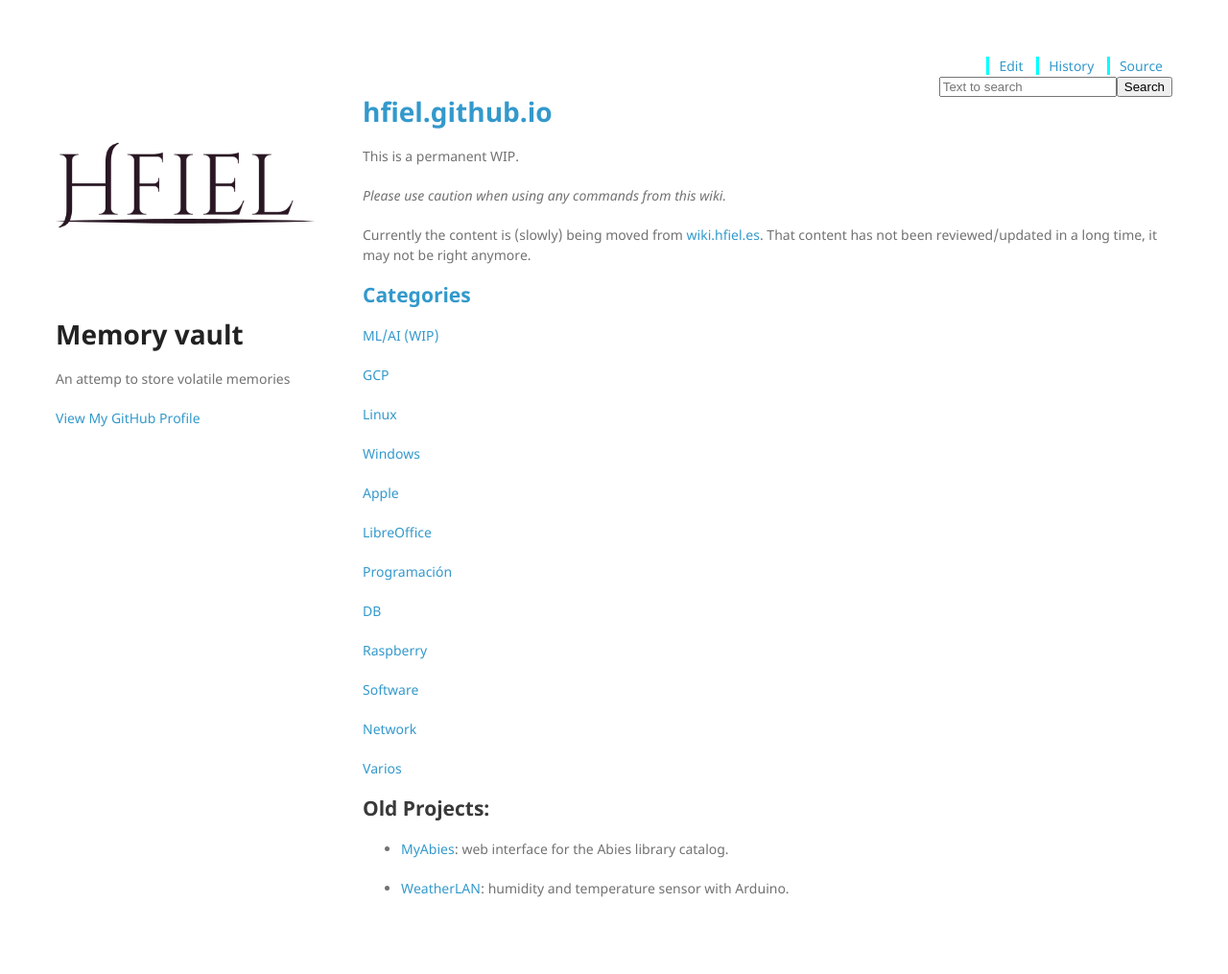
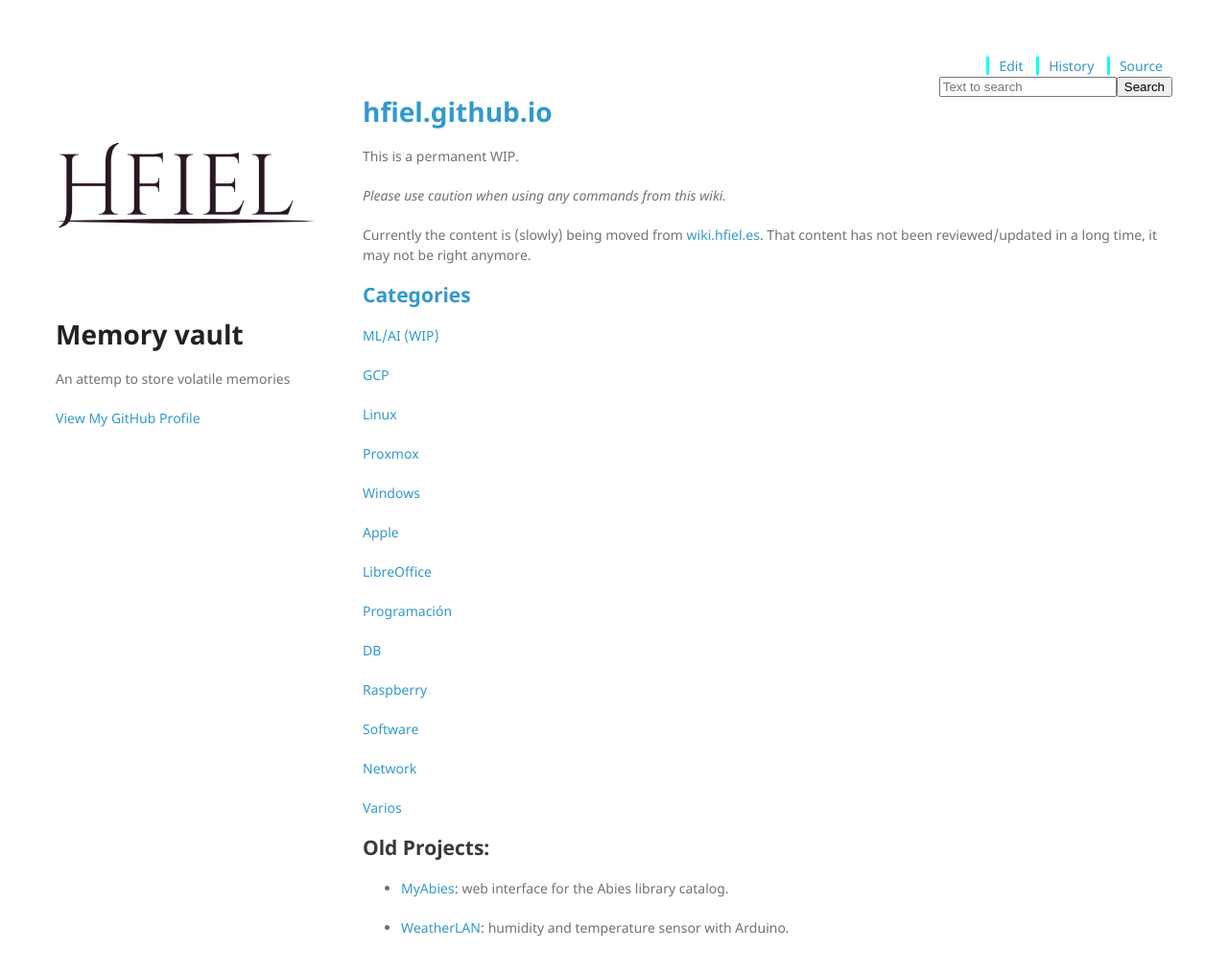
Before and after one commit to hfiel/hfiel.github.io, a Jekyll site: the page built from index.md, in a window 1280 px wide and 1105 px high. Shown: the top 1015 px of the window at 96% size. Built offline with Jekyll 4.4.1, drawn with Linux system fonts in a browser that asks for light colours; nearby versions of some CDN libraries; our own code applies the rules of GitHub Pages for plain Markdown files.

Commit message:
included proxmox section in index.md

```diff
--- a/index.md
+++ b/index.md
@@ -15,6 +15,8 @@ Currently the content is (slowly) being moved from [wiki.hfiel.es](https://wiki.
 [GCP](wiki/gcp.md)
 
 [Linux](wiki/linux.md)
+
+[Proxmox](wiki/proxmox.md)
 
 [Windows](wiki/windows.md)
 
```
